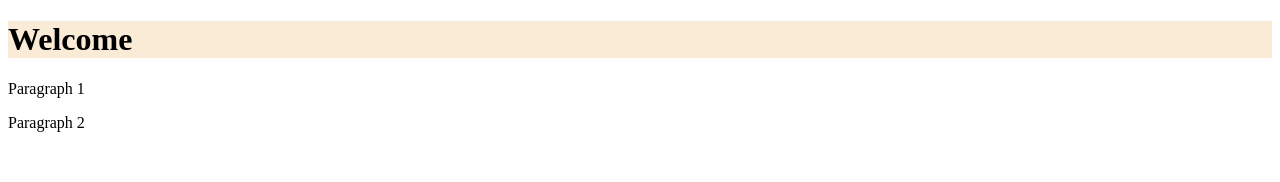
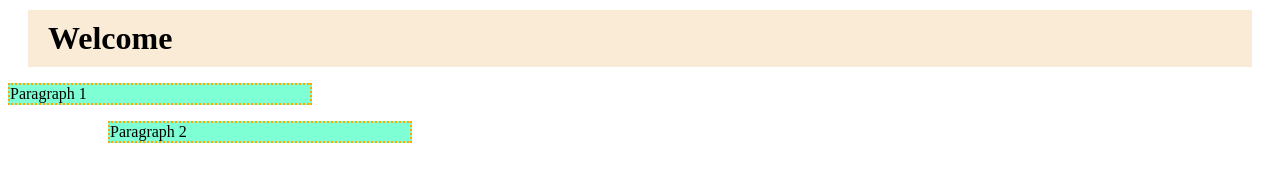
Before and after one commit to JoseAGomezBravo/COMP001B.LectureActivity2, a plain HTML site: page index.html in a window 1280 px wide. Drawn offline with Linux system fonts and the light colour scheme.

Commit message:
commit css stylesheet completion

```diff
--- a/index.html
+++ b/index.html
@@ -7,13 +7,15 @@
     <link rel="stylesheet" href="main.css">
 </head>
 <body>
-    <header>
+
+    <main>
+
         <h1>Welcome</h1>
-    </header>
-    <main>
-        <p>Paragraph 1</p>
 
-        <p>Paragraph 2</p>
+        <p class="width">Paragraph 1</p>
+
+        <p class="width center">Paragraph 2</p>
+
     </main>
 </body>
 </html>
--- a/main.css
+++ b/main.css
@@ -1,3 +1,21 @@
-header {
+h1 {
     background-color: antiquewhite;
+
+    padding: 10px 20px 10px 20px;
+
+    margin: 10px 20px;
 }
+
+p {
+    background-color: aquamarine;
+
+    border: 2px dotted orange;
+}
+
+.width {
+    width: 300px;
+}
+
+.center {
+    margin-left: 100px;
+}
```
